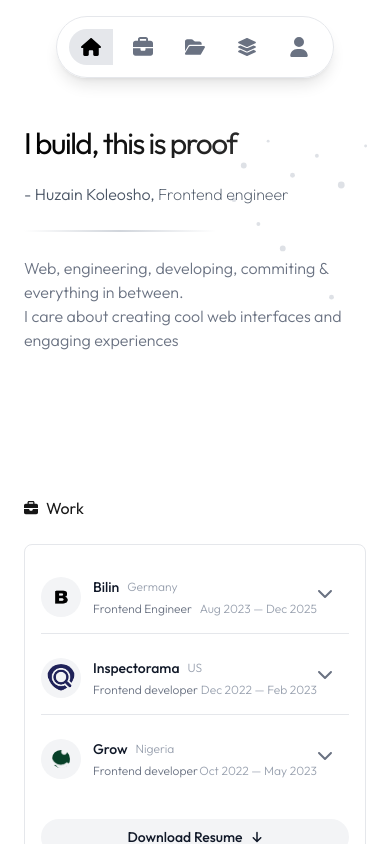
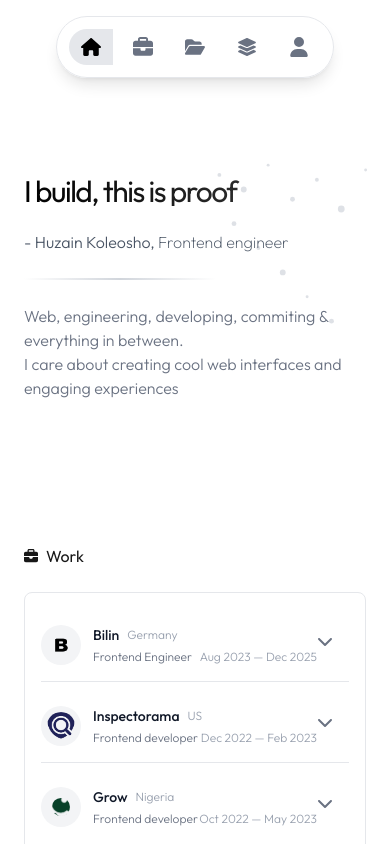
Before and after one commit to Uzayn/my-portfolio, a Next.js app: page / in a window 390 px wide. Shown: the top 844 px of the page. Built offline with nearby package versions, Linux system fonts and the light colour scheme.

Commit message:
fix: increase hero top padding

```diff
--- a/src/components/Hero.tsx
+++ b/src/components/Hero.tsx
@@ -4,7 +4,7 @@ export default function Hero() {
   return (
     <section
       id="hero"
-      className="pt-32 pb-24 md:min-h-screen flex items-center relative overflow-hidden"
+      className="pt-44 md:pt-32 pb-24 md:min-h-screen flex items-center relative overflow-hidden"
     >
       <svg
         className="absolute top-1/4 right-0 w-1/2 h-1/2 md:w-1/3 md:h-2/3 opacity-70"
```
